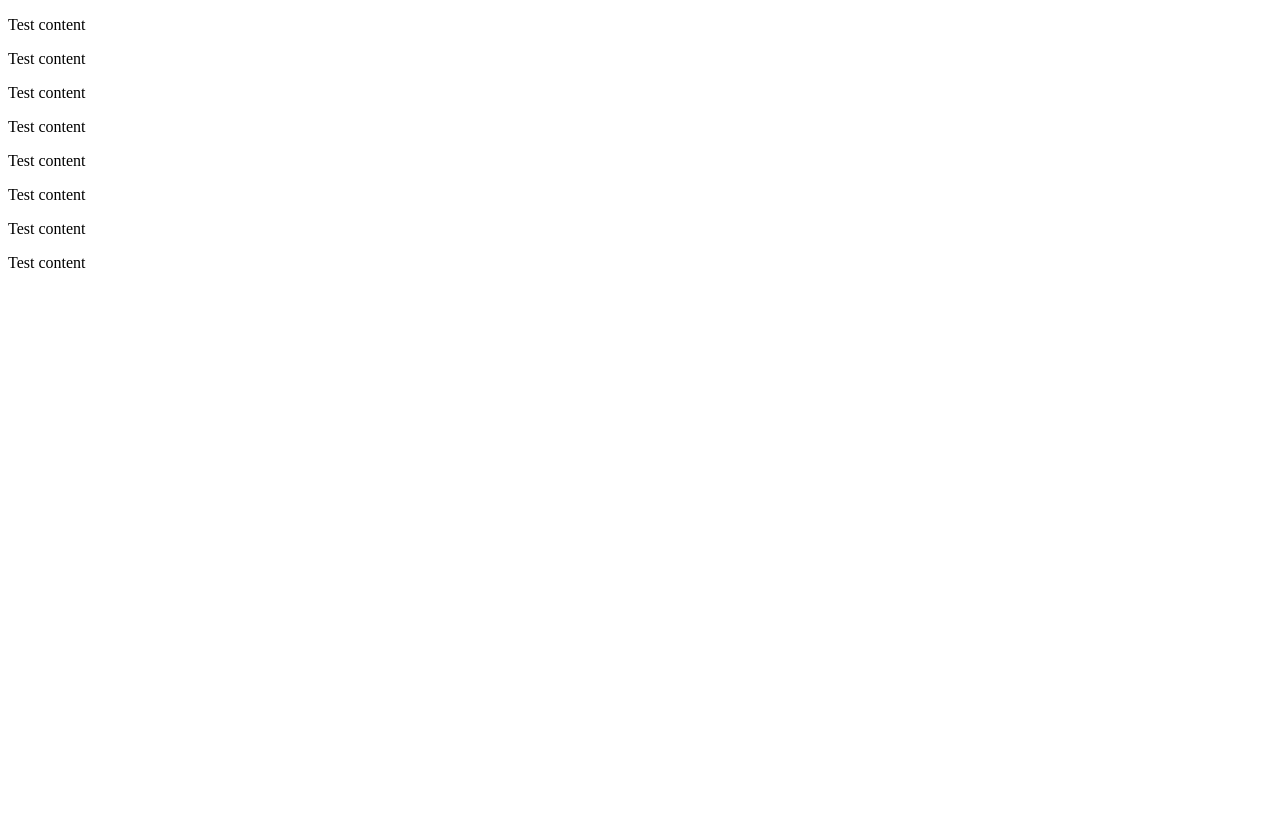
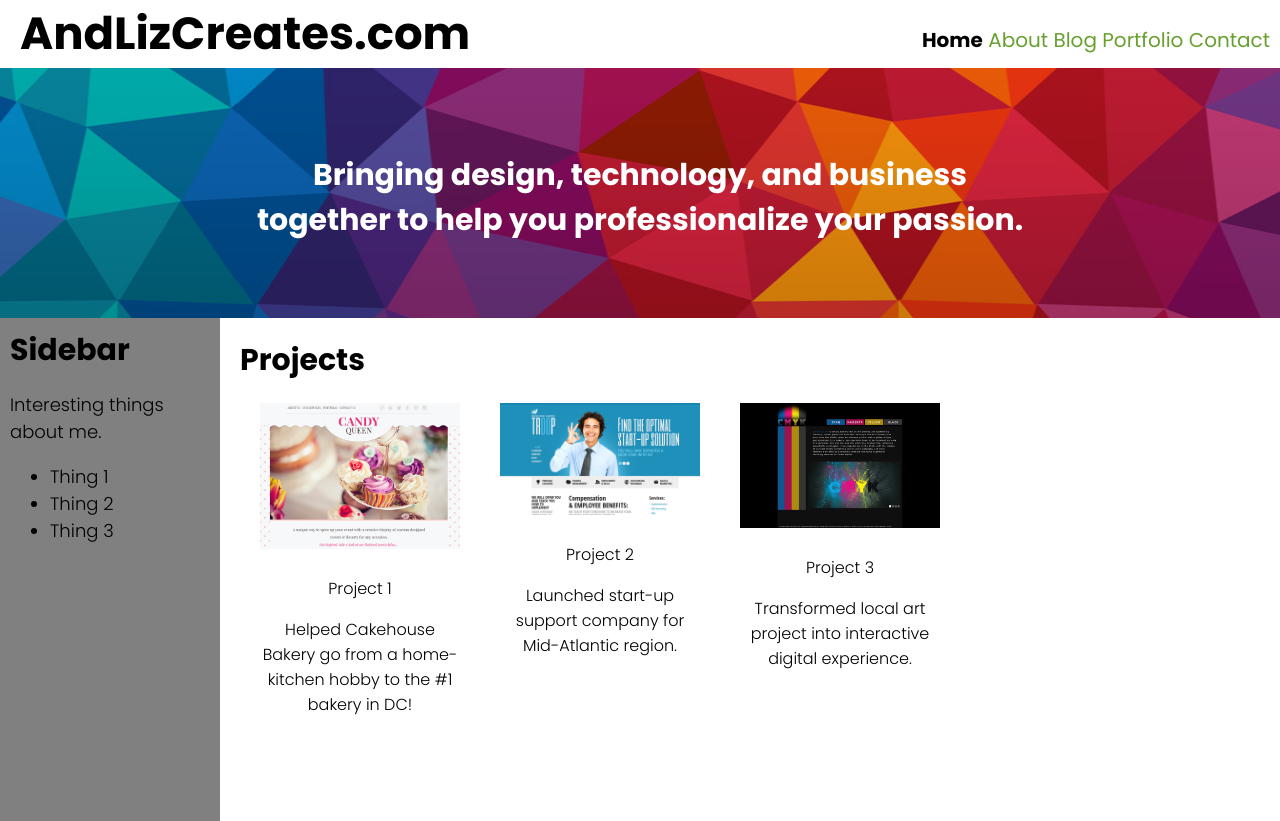
Before and after one commit to lizardbird/lizardbird.github.io, a plain HTML site: page index.html in a window 1280 px wide. Shown: the top 821 px of the page. Before the commit the page ends 800 px from the top, so only its background shows below. Drawn offline with Linux system fonts and the light colour scheme.

Commit message:
create homepage

```diff
--- a/index.html
+++ b/index.html
@@ -1,12 +1,61 @@
 <!DOCTYPE html>
 <html>
-<head>
-	<title>Liz Jewell </title>
-</head>
-<body>
+	<head>
+		<title>Liz Jewell </title>
+		<link href="https://fonts.googleapis.com/css?family=Poppins:300,400,700" rel="stylesheet">
+		<link rel="stylesheet" type="text/css" href="style.css">
+	</head>
+	<body>
+	<header>
+		<h1>AndLizCreates.com</h1>
+		<nav>
+			<a href="#" class="active">Home</a>
+			<a href="#">About</a>
+			<a href="#">Blog</a>
+			<a href="#">Portfolio</a>
+			<a href="#">Contact</a>
 
-<p>Test content</p>
-<p>Test content</p><p>Test content</p><p>Test content</p><p>Test content</p><p>Test content</p><p>Test content</p><p>Test content</p>
+		</nav>
+	</header>
 
-</body>
+	<section class= "topimage">
+		<h2>Bringing design, technology, and business <br>together to help you professionalize your passion.</h2>
+	</section>
+
+	<main>
+
+	<section class= "sidebar">
+		<h3>Sidebar</h3>
+		<p>Interesting things about me.</p>
+		<ul>
+			<li>Thing 1</li>
+			<li>Thing 2</li>
+			<li>Thing 3	</li>
+		</ul>
+	</section>
+
+
+	<section class= "maincontent">
+		<h3>Projects</h3>
+		<div class="project-gallery">
+			<div class = "project">
+				<img src="./img/cake.jpg" alt="cake">
+				Project 1<br>
+				<p>Helped Cakehouse Bakery go from a home-kitchen hobby to the #1 bakery in DC!</p>
+			</div>
+			<div class = "project">
+				<img src="./img/troop.png" alt="troop">
+				Project 2<br>
+				<p>Launched start-up support company for Mid-Atlantic region.</p>
+			</div>
+			<div class = "project">
+				<img src="./img/cmyk.png" alt="cmyk">
+				Project 3<br>
+				<p>Transformed local art project into interactive digital experience.</p>
+			</div>
+
+		</div>
+	</section>
+	</main>
+	</body>
 </html>
--- /dev/null
+++ b/style.css
@@ -0,0 +1,120 @@
+body {
+	margin: 0;
+	font-family: "Poppins", serif;
+	font-weight: 300;
+}
+
+header{
+	display: flex;
+	margin-left: 20px;
+}
+
+nav {
+
+	font-size: 20px;
+	font-weight: 400;
+	text-align: right;
+	margin-right: 10px;
+	flex-grow: 2;
+	margin-top: 25px;
+}
+main{
+	display: flex;
+	height: 500px;
+}
+
+/*div {
+	text-align: center;
+	width: 200px;
+	display: flex;
+	flex-direction: column;
+	justify-content: center;
+}*/
+
+h1{
+	font-family: "Poppins", serif;
+	text-align: left;
+	font-size: 45px;
+	font-weight: 700;
+	margin: auto;
+}
+
+h3{
+	font-family: "Poppins", serif;
+	font-size: 30px;
+	font-weight: 700;
+	margin: auto;
+}
+
+h2 {
+
+	font-family: "Poppins", serif;
+	color: #fff;
+	text-align: center;
+	font-size: 30px;
+	font-weight: 700;
+	margin: auto;
+	padding: 85px;
+}
+.topimage {
+	background-image: url("./img/topimage.jpg");
+	height: 250px;
+	background-repeat: no-repeat;
+	background-position: center;
+}
+
+.topcontent {
+	font-family: "Poppins", serif;
+	color: #fff;
+	text-align: center;
+	font-size: 30px;
+	font-weight: 700;
+	margin: auto;
+	padding: 85px;
+}
+.maincontent {
+	padding: 20px;
+}
+
+.sidebar {
+	font-size: 18px;
+	height: 800px;
+	width: 200px;
+	flex-direction: column;
+	justify-content: flex-start;
+	background-color: gray;
+	padding: 10px;
+}
+
+.active {
+	font-weight: 600;
+	color: #000;
+}
+
+.project {
+	color:#000;
+	padding: 20px;
+	width: 200px;
+	text-align: center;
+}
+
+
+a {
+	color:#68a030;
+	text-decoration: none;
+}
+
+a:hover {
+	color:#000;
+	text-decoration: none;
+}
+
+img {
+	width: 200px;
+	padding-bottom: 20px;
+}
+
+.project-gallery {
+	display: flex;
+	/*flex-wrap: wrap;*/
+}
```
Also changed, not shown: img/cake.jpg (added), img/cmyk.png (added), img/topimage.jpg (added), img/troop.png (added).
